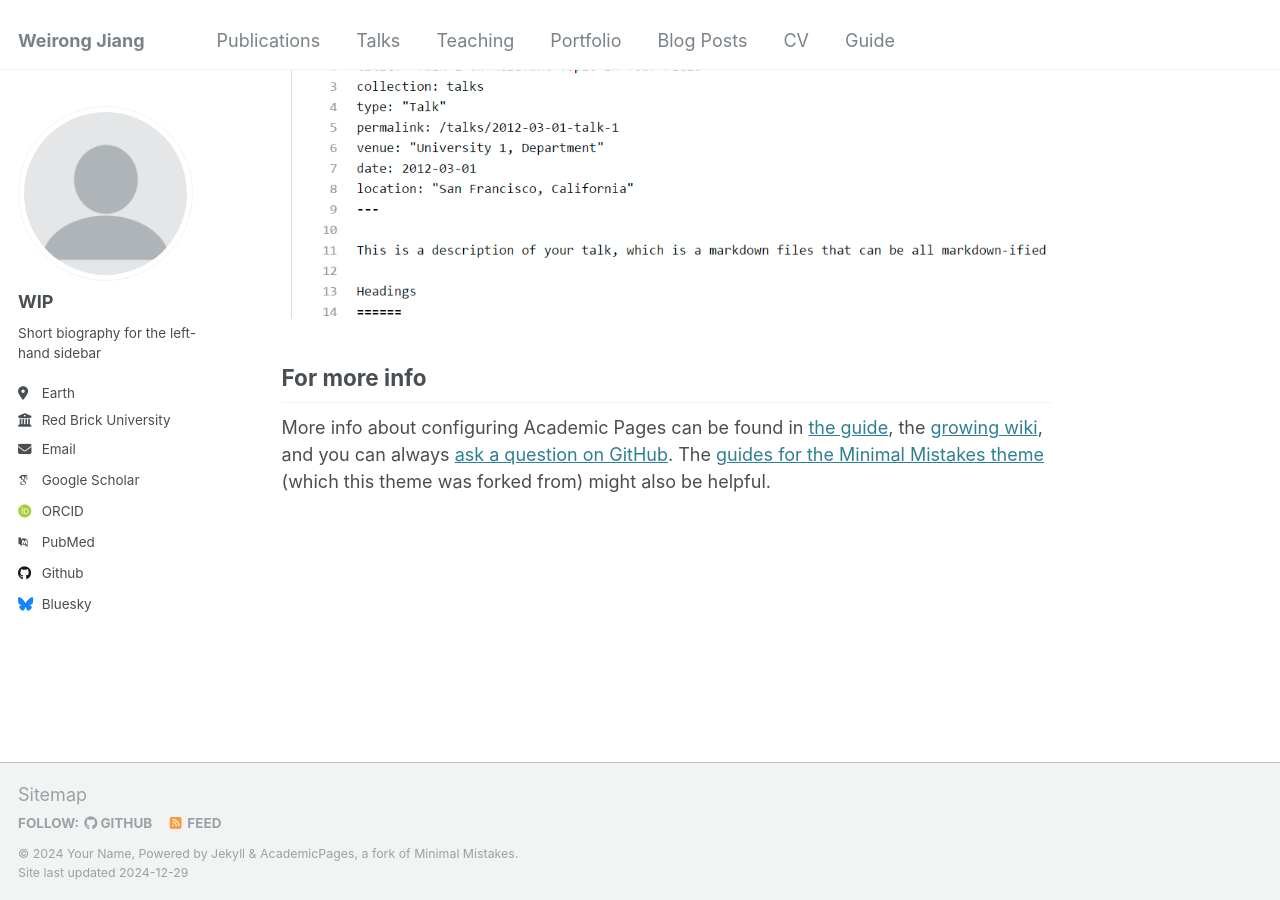
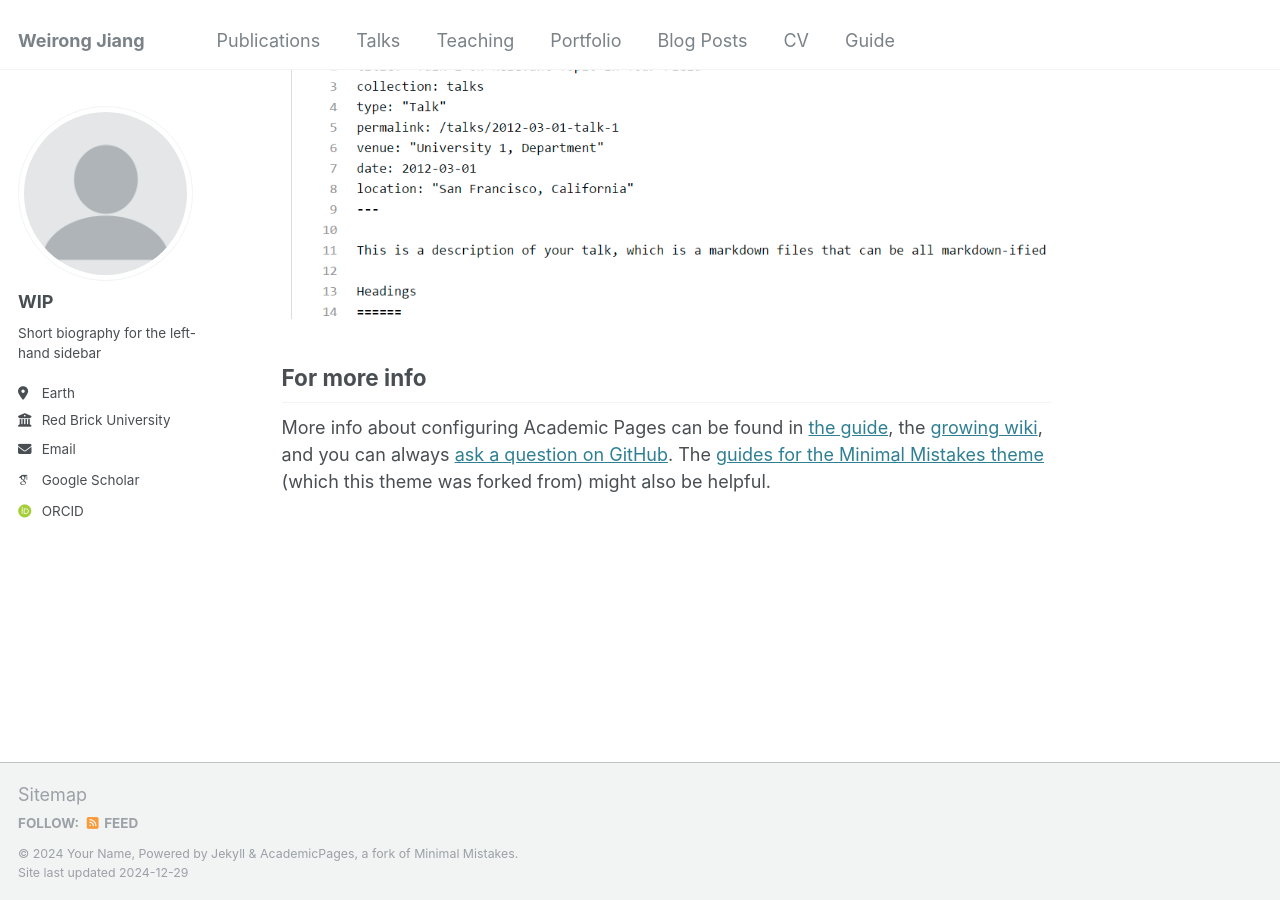
Before and after one commit to weirong-jiang/weirong-jiang.github.io, a Jekyll site: the page built from _pages/about.md, in a window 1280 px wide and 900 px high, scrolled down 2643 px. Built offline with Jekyll 4.4.1, drawn with Linux system fonts in a browser that asks for light colours; some web fonts are replaced.

Commit message:
Update _config.yml

```diff
--- a/_config.yml
+++ b/_config.yml
@@ -32,11 +32,11 @@ author:
 
   # Academic websites
   arxiv            : # URL - Update with the correct link to your profile
-  googlescholar    : "https://scholar.google.com/citations?user=PS_CX0AAAAAJ"
+  googlescholar    : "https://scholar.google.com/citations?user=3_I1NxAAAAAJ"
   impactstory      : # URL
-  orcid            : "http://orcid.org/yourorcidurl"
+  orcid            : "http://orcid.org/0009-0001-4604-9155"
   semantic         : # URL
-  pubmed           : "https://www.ncbi.nlm.nih.gov/pubmed/?term=john+snow"
+  pubmed           : # "https://www.ncbi.nlm.nih.gov/pubmed/?term=john+snow"
   researchgate     : # URL
   scopus           : # URL
 
@@ -44,12 +44,12 @@ author:
   bitbucket        : # Username - Update with your username on the site
   codepen          : # Username
   dribbble         : # Username
-  github           : "academicpages"
+  github           : # "academicpages"
   kaggle           : # Username
   stackoverflow    : # User number or user number and name (i.e., use "1" or "1/jeff-atwood")
 
   # Social media
-  bluesky          : "bsky.app" # Replace this with you Bluesky username
+  bluesky          : # "bsky.app" # Replace this with you Bluesky username
   facebook         : # Username
   flickr           : # Username
   foursquare       : # Username
```
